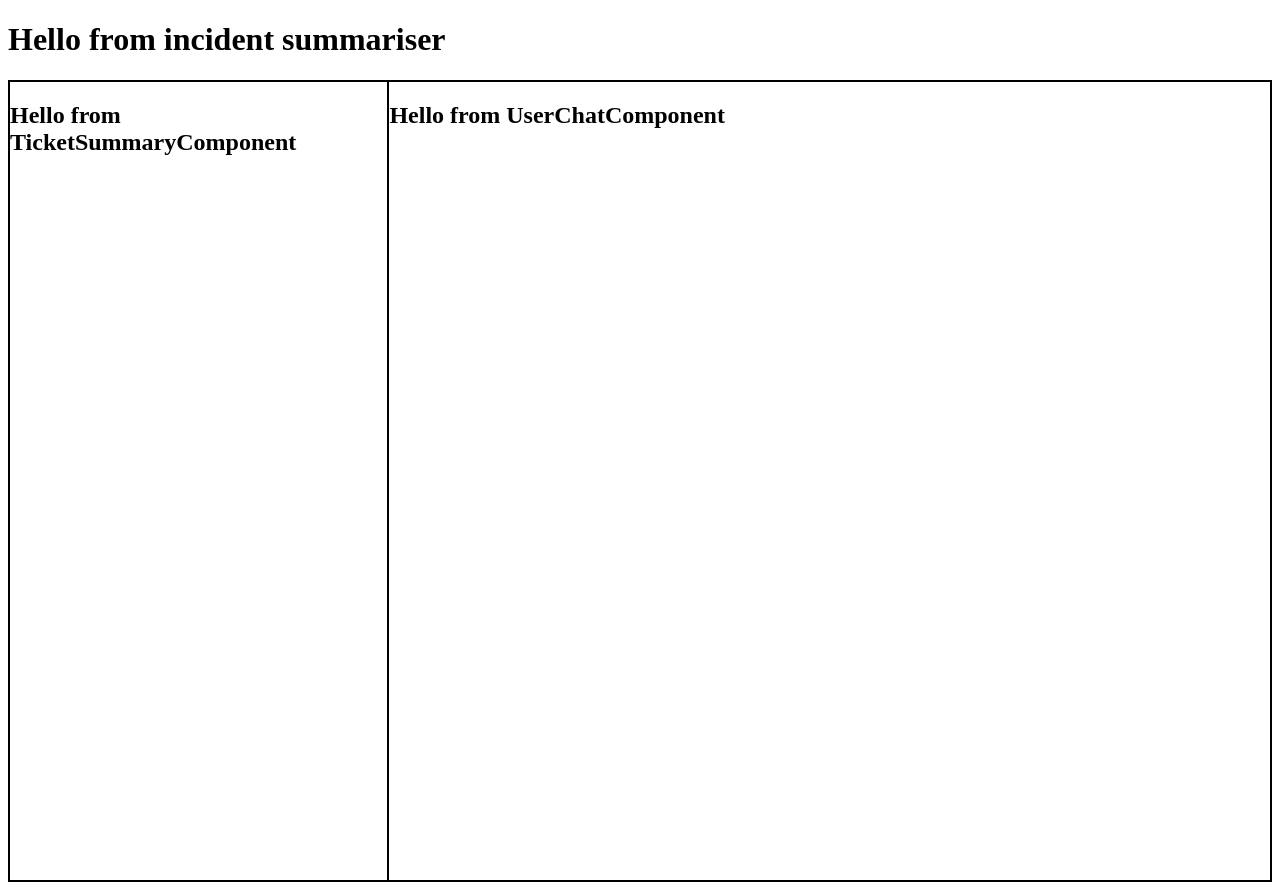
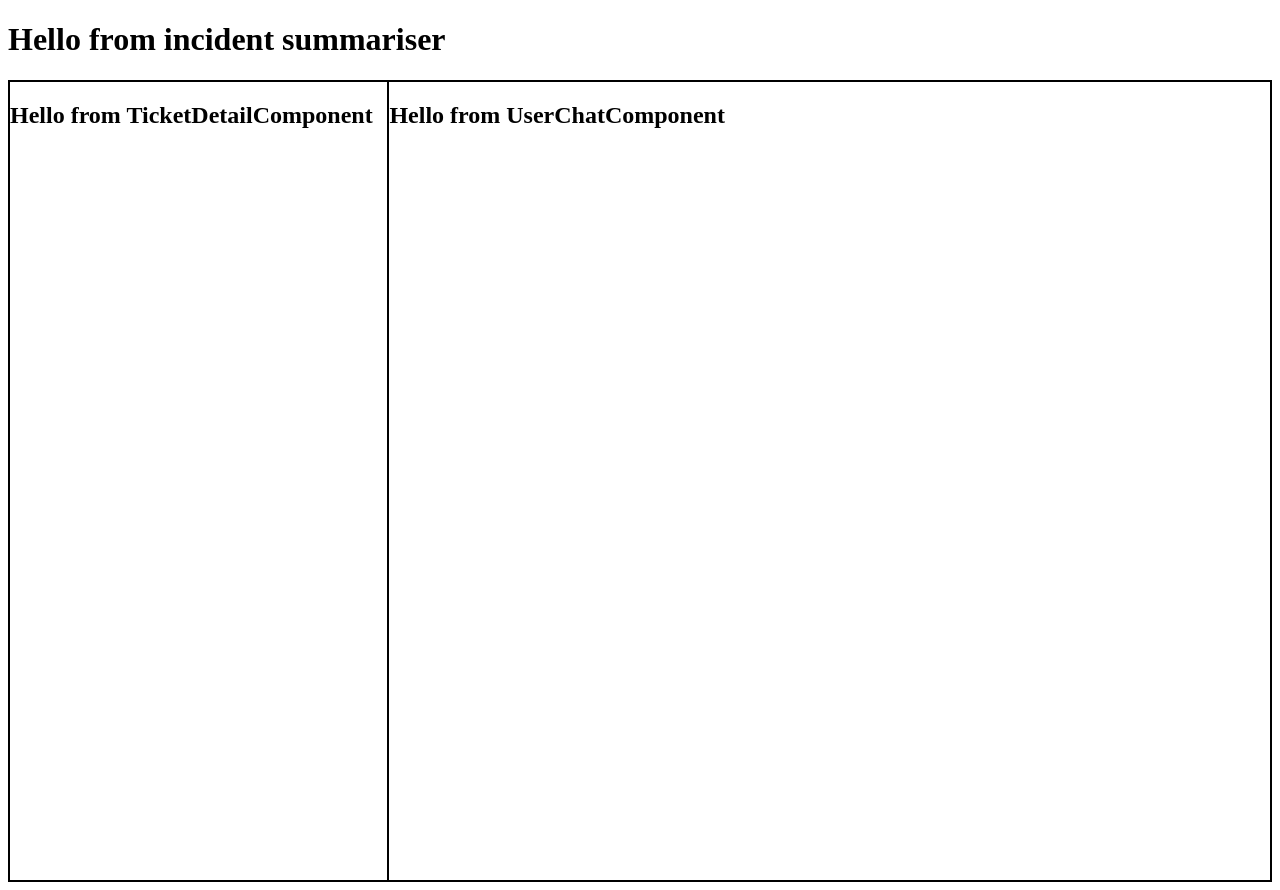
Before and after one commit to kpps17/incident-summariser, a React (Create React App) app: page / in a window 1280 px wide. Built offline with nearby package versions, Linux system fonts and the light colour scheme.

Commit message:
changed ticketSummaryComponent to ticketDetailComponent

```diff
--- a/src/App.js
+++ b/src/App.js
@@ -1,4 +1,4 @@
-import {TicketSummaryComponent} from "./Components/TicketSummaryComponent/TicketSummaryComponent";
+import {TicketDetailComponent} from "./Components/TicketSummaryComponent/TicketSummaryComponent";
 import {UserChatComponent} from "./Components/UserChatComponent/UserChatComponent";
 import './App.css'
 
@@ -12,7 +12,7 @@ function App() {
         </div>
         <div className="incident-summariser-required-component">
             <div className="incident-summariser-ticket-summary-component">
-                <TicketSummaryComponent />
+                <TicketDetailComponent />
             </div>
             <div className="incident-summariser-ticket-user-chat-component">
                 <UserChatComponent />
--- a/src/Components/TicketSummaryComponent/TicketSummaryComponent.jsx
+++ b/src/Components/TicketSummaryComponent/TicketSummaryComponent.jsx
@@ -1,7 +1,7 @@
 import './style.css'
 
-export function TicketSummaryComponent() {
+export function TicketDetailComponent() {
     return (
-        <h2>Hello from TicketSummaryComponent</h2>
+        <h2>Hello from TicketDetailComponent</h2>
     )
 }
```
